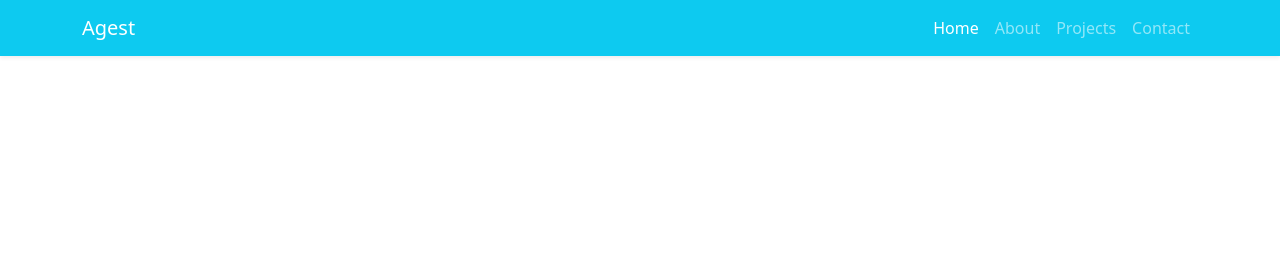
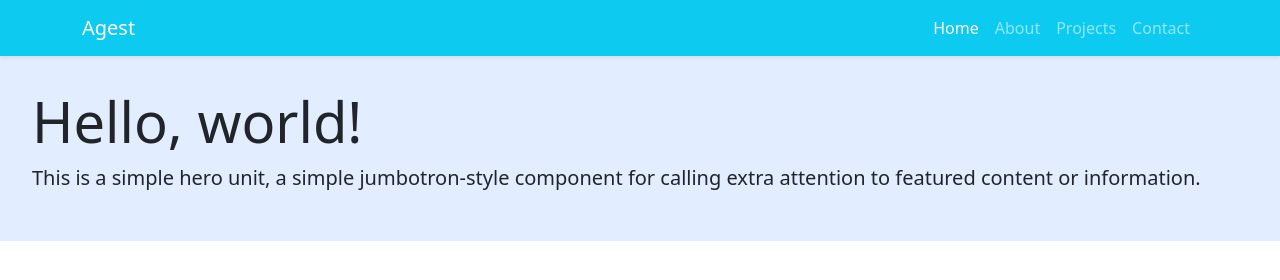
Before and after one commit to agest09/personal-web-bootstrap5, a plain HTML site: page index.html in a window 1280 px wide. Drawn offline with nearby package versions, Linux system fonts and the light colour scheme.

Commit message:
Menambahkan section jumbotron dan file style.css

```diff
--- a/index.html
+++ b/index.html
@@ -5,6 +5,8 @@
     <meta name="viewport" content="width=device-width, initial-scale=1" />
     <title>Agest Site</title>
     <link href="https://cdn.jsdelivr.net/npm/bootstrap@5.2.2/dist/css/bootstrap.min.css" rel="stylesheet" integrity="sha384-Zenh87qX5JnK2Jl0vWa8Ck2rdkQ2Bzep5IDxbcnCeuOxjzrPF/et3URy9Bv1WTRi" crossorigin="anonymous" />
+    <!-- my css -->
+    <link rel="stylesheet" href="style.css" />
   </head>
   <body>
     <!-- Navbar -->
@@ -32,8 +34,14 @@
         </div>
       </div>
     </nav>
+    <!-- End Navbar -->
 
-    <!-- End Navbar -->
+    <!-- Jumbotron -->
+    <section class="jumbotron">
+      <h1 class="display-4">Hello, world!</h1>
+      <p class="lead">This is a simple hero unit, a simple jumbotron-style component for calling extra attention to featured content or information.</p>
+    </section>
+    <!-- end Jumbotron -->
 
     <script src="https://cdn.jsdelivr.net/npm/bootstrap@5.2.2/dist/js/bootstrap.bundle.min.js" integrity="sha384-OERcA2EqjJCMA+/3y+gxIOqMEjwtxJY7qPCqsdltbNJuaOe923+mo//f6V8Qbsw3" crossorigin="anonymous"></script>
   </body>
--- /dev/null
+++ b/style.css
@@ -0,0 +1,4 @@
+.jumbotron {
+  padding: 2rem;
+  background-color: #e2edff;
+}
```
